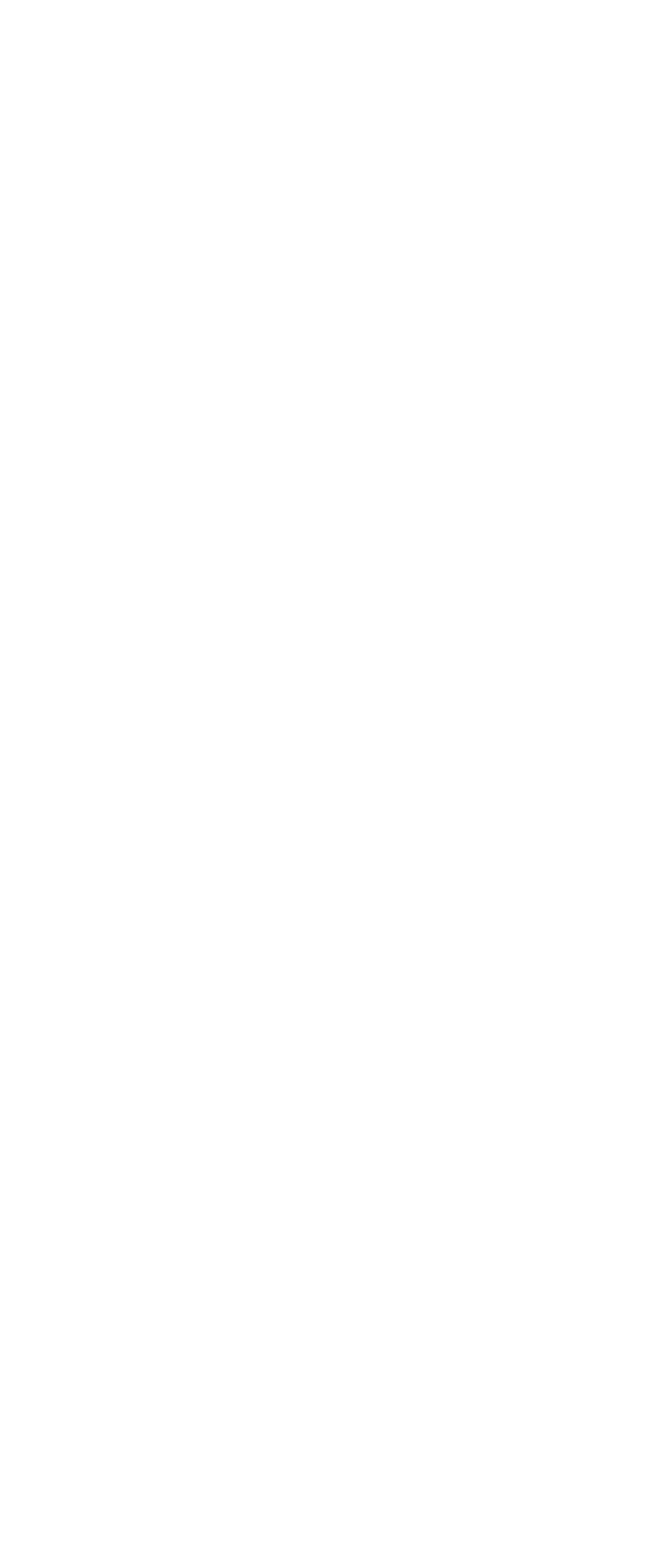
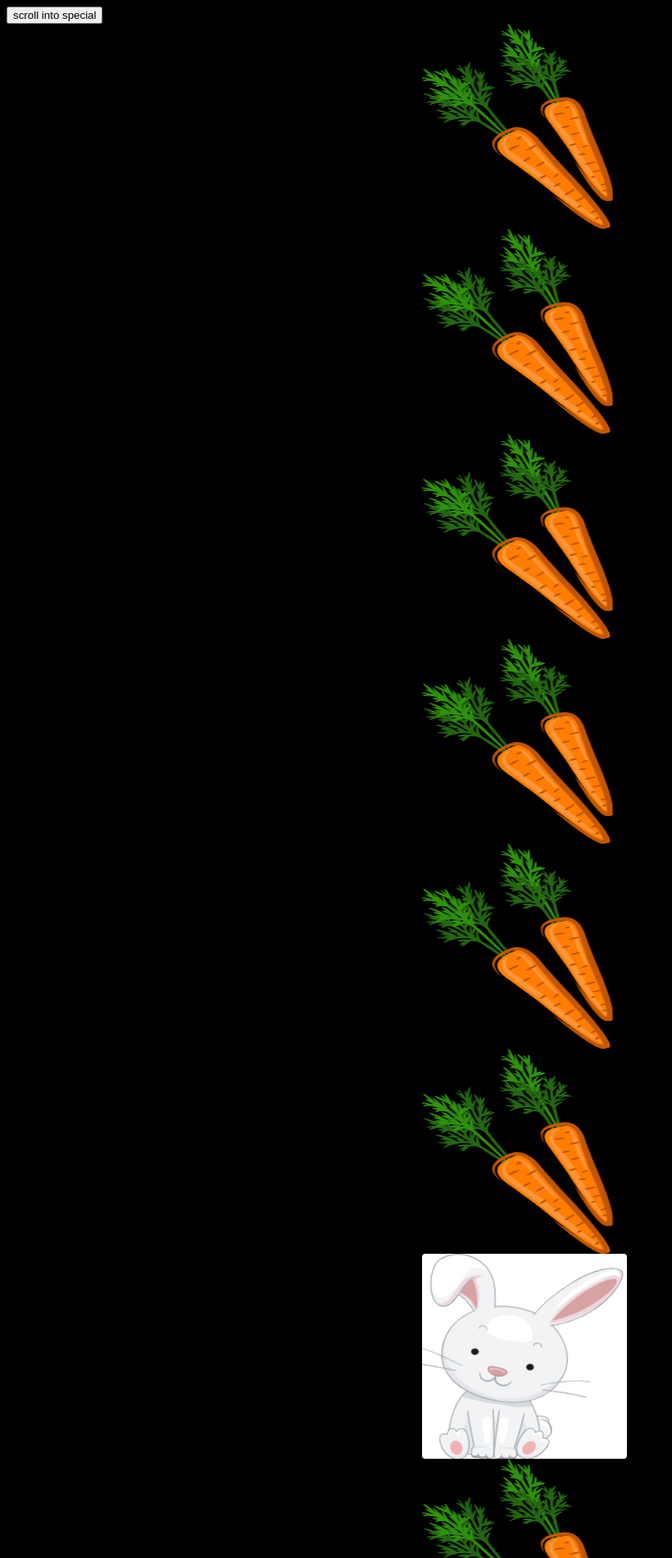
Before and after one commit to gdking137/web_Html_Css, a plain HTML site: page newWebMaking/findTheRabbit/rabbits -test/index.html in a window 1280 px wide. Shown: the top 1900 px of the page at 82% size, without its empty margins (0-820 px from the left). Before the commit the page ends 800 px from the top, so only its background shows below. Drawn offline with Linux system fonts and the light colour scheme.

Commit message:
website click-and-find image
At the very top of the website, there is a button that allows user to locate a certain object without going out to look for it.

```diff
--- a/newWebMaking/findTheRabbit/rabbits -test/index.html
+++ b/newWebMaking/findTheRabbit/rabbits -test/index.html
@@ -4,9 +4,56 @@
     <meta charset="UTF-8" />
     <meta name="viewport" content="width=device-width, initial-scale=1.0" />
     <title>Scroll</title>
-    <style></style>
+    <style>
+      body {
+        background-color: black;
+      }
+
+      aside {
+        margin: auto;
+      }
+
+      div {
+        width: 250px;
+        height: 250px;
+        background-color: black;
+        margin: auto;
+        border-radius: 4px;
+        content: url(img/carrot.png);
+      }
+      div.special {
+        width: 250px;
+        height: 250px;
+        background-color: white;
+        margin: auto;
+        border-radius: 4px;
+        content: url(img/rabbit.png);
+
+      }
+    </style>
   </head>
   <body>
-    <script></script>
+    <aside>
+      <button class="scroll-into">scroll into special</button></br>
+    </aside>
+    <div></div>
+    <div></div>
+    <div></div>
+    <div></div>
+    <div></div>
+    <div></div>
+    <div class="special"></div>
+    <div></div>
+    <div></div>
+    <div></div>
+
+    <script>
+      const scrollInto = document.querySelector(".scroll-into");
+
+
+      scrollInto.addEventListener("click", () => {
+        special.scrollIntoView();
+      });
+    </script>
   </body>
 </html>
```
Also changed, not shown: newWebMaking/findTheRabbit/rabbits/index.html (+40 -2 lines).
